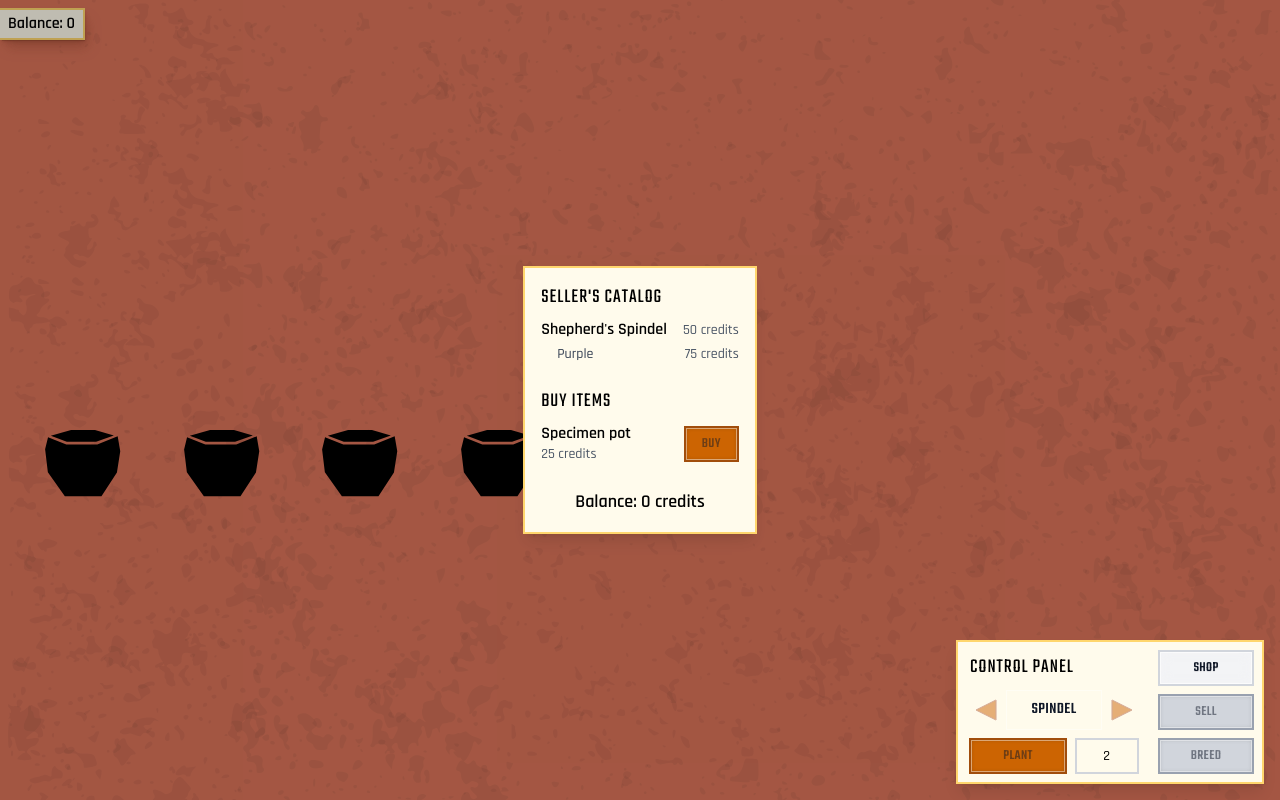
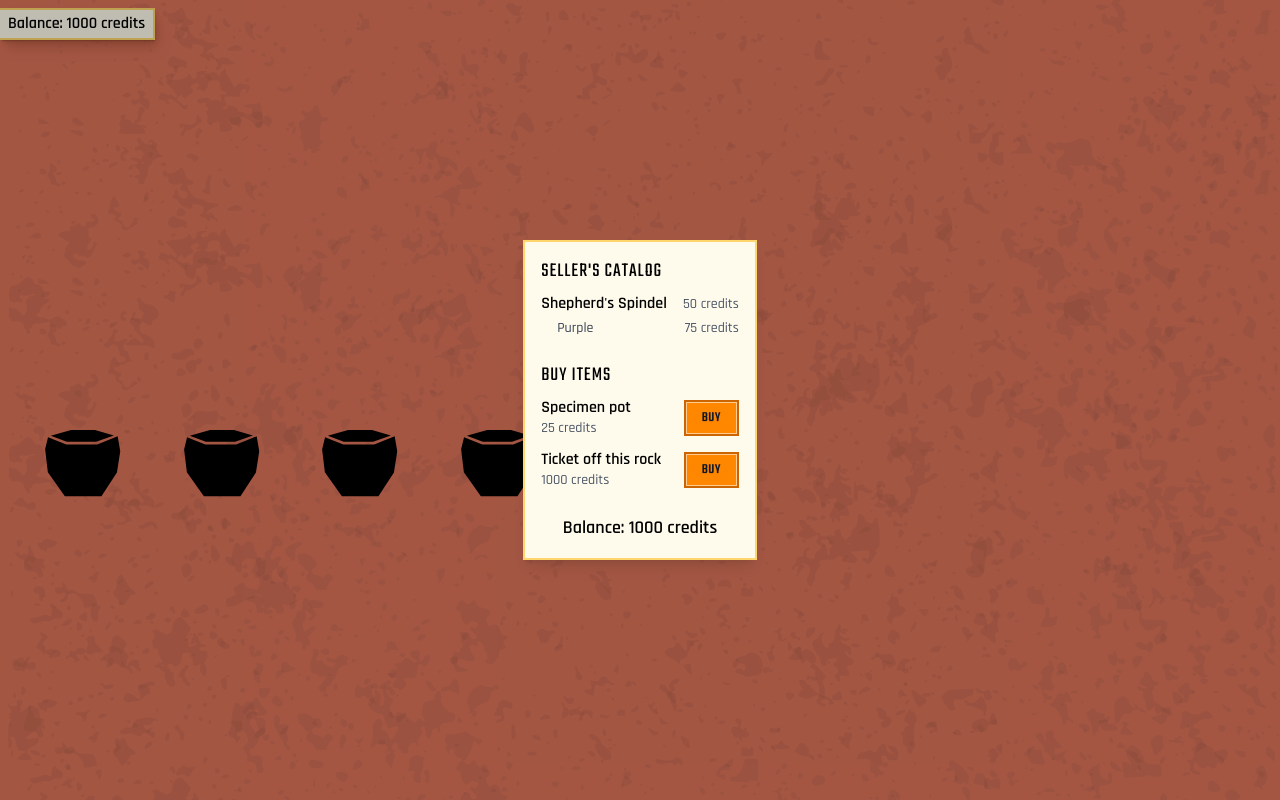
Before and after one commit to BeksOmega/plant-breeding, a Next.js app: page / in a window 1280 px wide. Both pictures are taken after a click on the button "SHOP". Built offline with nearby package versions, Linux system fonts and the light colour scheme; a web font is replaced by a local one.

Commit message:
feat: add ability to purchase rocket ticket

```diff
--- a/app/components/Shop.tsx
+++ b/app/components/Shop.tsx
@@ -5,7 +5,7 @@ import Button from "./controls/Button";
 import Heading from "./typography/Heading";
 import Text from "./typography/Text";
 import { PlantType } from "../types/seed";
-import { PLANT_PRICES, POT_PRICE } from "../utils/prices";
+import { PLANT_PRICES, POT_PRICE, ROCKET_TICKET_PRICE } from "../utils/prices";
 import clsx from "clsx";
 
 interface ShopProps {
@@ -13,6 +13,10 @@ interface ShopProps {
   balance: number;
   /** Callback when purchasing a pot */
   onBuyPot?: () => void;
+  /** Callback when purchasing a rocket ticket */
+  onBuyRocketTicket?: () => void;
+  /** Whether the player already has a rocket ticket */
+  hasRocketTicket?: boolean;
   /** Additional CSS classes */
   className?: string;
 }
@@ -21,8 +25,15 @@ interface ShopProps {
  * Shop component - displays a shop interface with a plant catalog
  * and a section to buy items (pots).
  */
-export default function Shop({ balance, onBuyPot, className }: ShopProps) {
+export default function Shop({
+  balance,
+  onBuyPot,
+  onBuyRocketTicket,
+  hasRocketTicket = false,
+  className,
+}: ShopProps) {
   const canAffordPot = balance >= POT_PRICE;
+  const canAffordTicket = balance >= ROCKET_TICKET_PRICE && !hasRocketTicket;
 
   return (
     <Surface shadow="lg" className={clsx("p-4 space-y-6", className)}>
@@ -65,7 +76,7 @@ export default function Shop({ balance, onBuyPot, className }: ShopProps) {
       {/* Buy Section */}
       <div>
         <Heading as="h5">Buy Items</Heading>
-        <div className="mt-2">
+        <div className="mt-2 space-y-3">
           <div className="flex items-center justify-between">
             <div className="flex-1">
               <Text className="font-semibold">Specimen pot</Text>
@@ -76,6 +87,23 @@ export default function Shop({ balance, onBuyPot, className }: ShopProps) {
               size="sm"
               onClick={onBuyPot}
               disabled={!canAffordPot}
+              className="px-4"
+            >
+              Buy
+            </Button>
+          </div>
+          <div className="flex items-center justify-between">
+            <div className="flex-1">
+              <Text className="font-semibold">Ticket off this rock</Text>
+              <Text className="text-sm text-gray-600">
+                {ROCKET_TICKET_PRICE} credits
+              </Text>
+            </div>
+            <Button
+              variant="primary"
+              size="sm"
+              onClick={onBuyRocketTicket}
+              disabled={!canAffordTicket || hasRocketTicket}
               className="px-4"
             >
               Buy
--- a/app/page.tsx
+++ b/app/page.tsx
@@ -9,12 +9,17 @@ import Toast from "./components/toast/Toast";
 import Text from "./components/typography/Text";
 import { useToast } from "./components/toast/ToastContainer";
 import Shop from "./components/Shop";
-import { POT_PRICE, calculatePlantPrice } from "./utils/prices";
+import {
+  POT_PRICE,
+  ROCKET_TICKET_PRICE,
+  calculatePlantPrice,
+} from "./utils/prices";
 
 export default function Home() {
   const [selectedIds, setSelectedIds] = useState<(string | number)[]>([]);
-  const [balance, setBalance] = useState<number>(0);
+  const [balance, setBalance] = useState<number>(1000);
   const [isShopOpen, setIsShopOpen] = useState<boolean>(false);
+  const [hasRocketTicket, setHasRocketTicket] = useState<boolean>(false);
   const balanceToastRef = useRef<HTMLDivElement>(null);
   const { showToast } = useToast();
 
@@ -200,6 +205,13 @@ export default function Home() {
     }
   };
 
+  const handleBuyRocketTicket = () => {
+    if (balance >= ROCKET_TICKET_PRICE && !hasRocketTicket) {
+      setBalance((prevBalance) => prevBalance - ROCKET_TICKET_PRICE);
+      setHasRocketTicket(true);
+    }
+  };
+
   return (
     <>
       <Toast
@@ -207,7 +219,9 @@ export default function Home() {
         className="fixed top-2 left-0 z-50"
         ref={balanceToastRef}
       >
-        <Text className="font-bold">Balance: {balance}</Text>
+        <Text className="font-bold">
+          Balance: {balance} credits {hasRocketTicket && "🚀"}
+        </Text>
       </Toast>
       {isShopOpen && (
         <div
@@ -215,7 +229,12 @@ export default function Home() {
           onClick={() => setIsShopOpen(false)}
         >
           <div onClick={(e) => e.stopPropagation()}>
-            <Shop balance={balance} onBuyPot={handleBuyPot} />
+            <Shop
+              balance={balance}
+              onBuyPot={handleBuyPot}
+              onBuyRocketTicket={handleBuyRocketTicket}
+              hasRocketTicket={hasRocketTicket}
+            />
           </div>
         </div>
       )}
@@ -226,6 +245,7 @@ export default function Home() {
           selectedIds={selectedIds}
           onSelectionChange={setSelectedIds}
         />
+        {!isShopOpen && (
           <ControlPanel
             onPlant={handlePlant}
             onBreed={handleBreed}
@@ -236,6 +256,7 @@ export default function Home() {
             disabledSell={buttonStates.disabledSell}
             seedCount={seeds.length}
           />
+        )}
       </main>
     </>
   );
--- a/app/utils/prices.ts
+++ b/app/utils/prices.ts
@@ -33,6 +33,9 @@ export const PLANT_PRICES: PlantCatalogItem[] = [
 // Price for a pot
 export const POT_PRICE = 25;
 
+// Price for a rocket ticket
+export const ROCKET_TICKET_PRICE = 1000;
+
 /**
  * Calculates the price of a plant based on its type and genetics.
  * Checks for variant matches (e.g., purple variant for Shepherd's Spindel).
@@ -41,9 +44,7 @@ export function calculatePlantPrice(
   plantType: PlantType,
   genetics: PlantGenetics
 ): number {
-  const catalogItem = PLANT_PRICES.find(
-    (item) => item.plantType === plantType
-  );
+  const catalogItem = PLANT_PRICES.find((item) => item.plantType === plantType);
 
   if (!catalogItem) {
     return 0;
```
Lines whose indentation alone changed are shown as unchanged.
